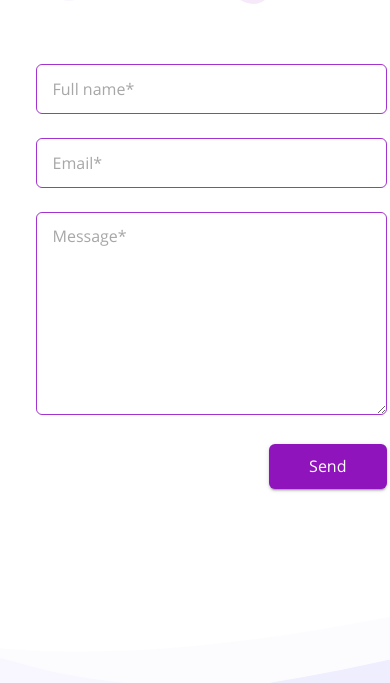
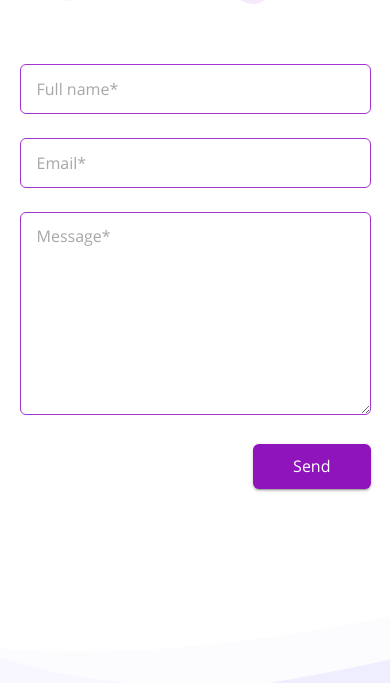
Before and after one commit to ramidecodes/ramiroramirez, a Gatsby site: page / in a window 390 px wide. Shown: the part 8057-8740 px from the top of the page. Built offline with nearby package versions, Linux system fonts and the light colour scheme; Gatsby itself is replaced by a stand-in of ours.

Commit message:
FIx contact form mobile view padding

```diff
--- a/src/components/landing/Contact/styles.js
+++ b/src/components/landing/Contact/styles.js
@@ -16,7 +16,7 @@ export const Details = styled.div`
 	padding: 0 1rem;
 
 	@media (max-width: 960px) {
-		padding-right: unset;
+		padding: 0;
 		width: 100%;
 		order: 1;
 	}
```
